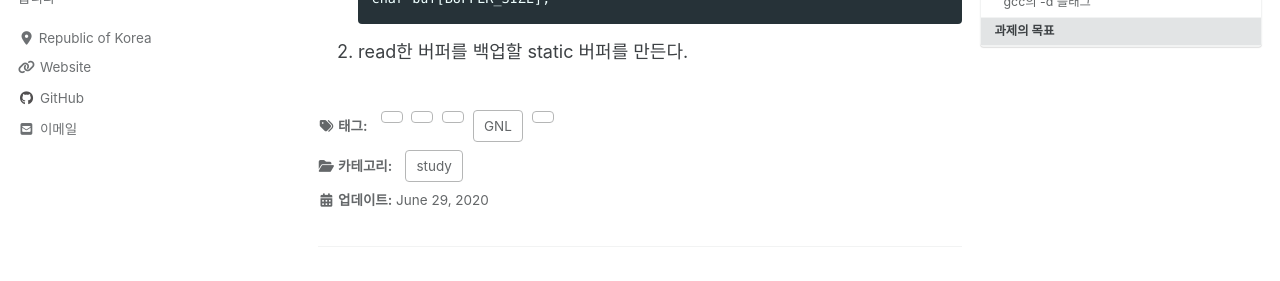
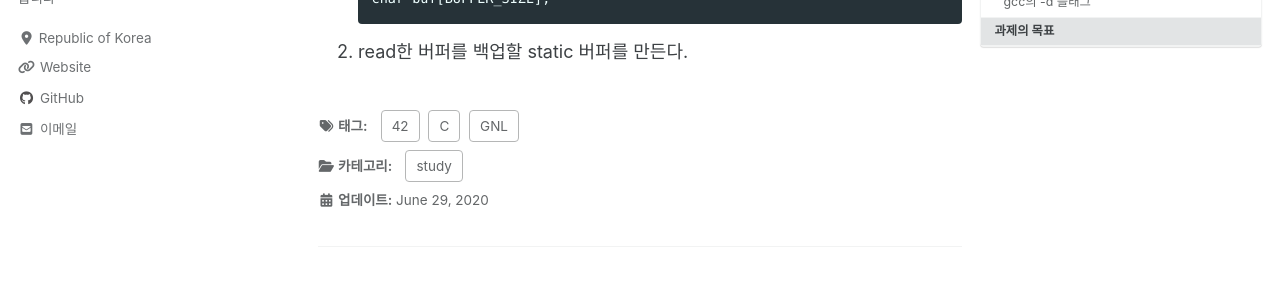
Before and after one commit to ohseyong/ohseyong.github.io, a Jekyll site: the page built from _posts/2020-06-30-Get-Next-Line.md, in a window 1280 px wide and 900 px high, scrolled down 1631 px. Shown: the part 142-423 px from the top of the window. Built offline with Jekyll 4.4.1, drawn with Linux system fonts in a browser that asks for light colours; cached includes are drawn as plain includes; nearby versions of some CDN libraries; comment, search, counter and statistics services are not loaded.

Commit message:
Update 2020-06-30-Get-Next-Line.md

```diff
--- a/_posts/2020-06-30-Get-Next-Line.md
+++ b/_posts/2020-06-30-Get-Next-Line.md
@@ -3,7 +3,7 @@ title: "[42] Get Next Line 과제를 수행하며"
 # excerpt: "정말 10분이면 만들 수 있다"
 date: 2020-06-29 15:00:00 +0900
 categories: study
-tags: GNL,42,C
+tags: GNL 42 C
 header:
   teaser: # /assets/blog2.png
   image: # /assets/mozilla_logo.png
```
